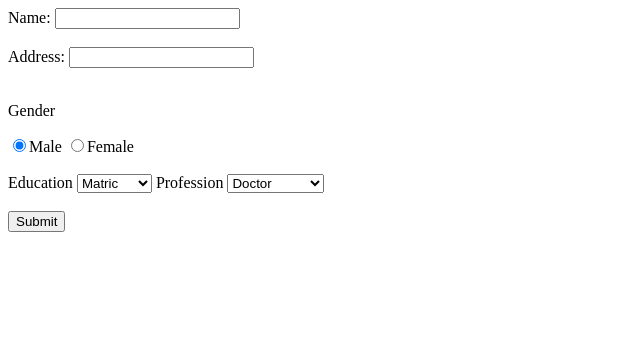
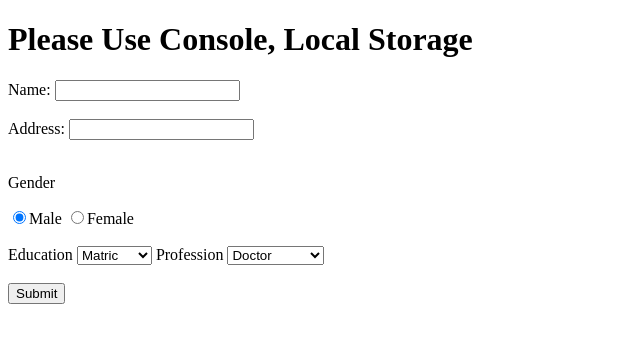
Before and after one commit to abdulsami-2001/localstorage-assignment.github.io, a plain HTML site: page index.html in a window 1280 px wide. Shown: the whole page, without its empty margins (0-640 px from the left). Drawn offline with Linux system fonts and the light colour scheme.

Commit message:
instruct of clg

```diff
--- a/index.html
+++ b/index.html
@@ -6,6 +6,7 @@
 </head>
 <body>
     <form action="">
+        <h1>Please Use Console, Local Storage</h1>
         <label for="name"> Name:</label>
         <input type="text" id="Name" name="Name"><br><br>
         <label for="address">Address:</label>
```
